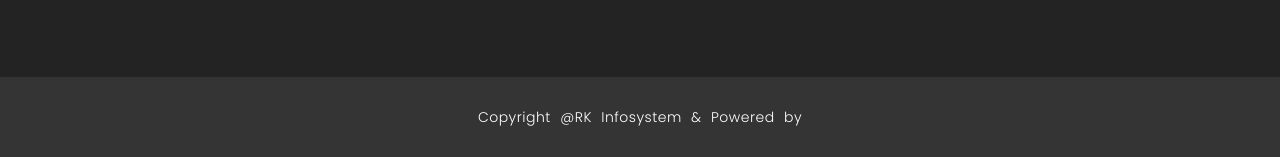
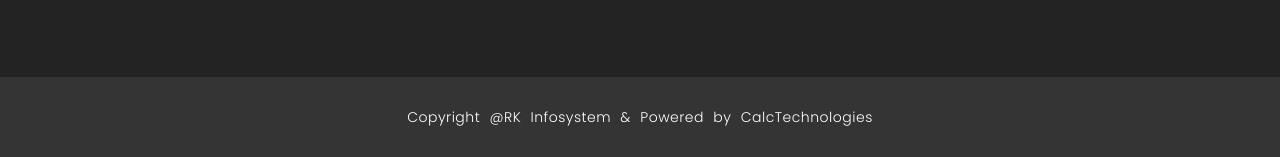
Before and after one commit to prajan2/rk, a plain HTML site: page index.html in a window 1280 px wide. Shown: the part 6601-6758 px from the top of the page. Drawn offline with nearby package versions, Linux system fonts and the light colour scheme.

Commit message:
finally done

```diff
--- a/index.html
+++ b/index.html
@@ -711,7 +711,7 @@ managing specialized logistic and our own Sales Team.
     <div class="container">
       <div class="row">
         <div class="col-md-12">
-          <p>Copyright @RK Infosystem & Powered by <a href="http://calctechnologies.co.in"></p>
+          <p>Copyright @RK Infosystem & Powered by CalcTechnologies<a href="http://calctechnologies.co.in"></p>
         </div>
       </div>
     </div>
```
